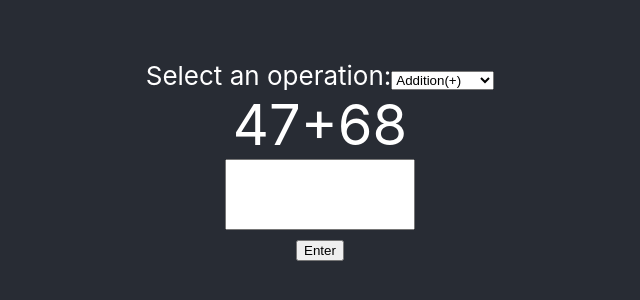
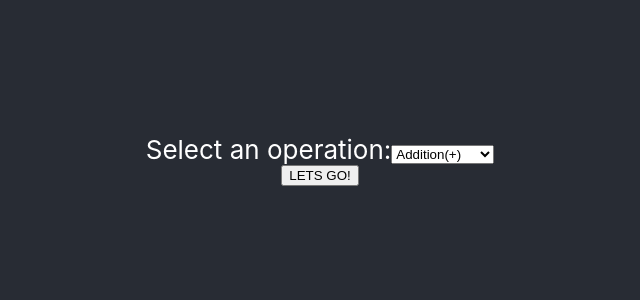
Before and after one commit to hannahcerezo/MathEquationGenerator, a React (Create React App) app: page / in a window 1280 px wide. Shown: the part 160-460 px from the top of the page, without its empty margins (320-960 px from the left). Built offline with nearby package versions, Linux system fonts and the light colour scheme.

Commit message:
made Lets Go button. added styling to hide it while equations are being populated

```diff
--- a/src/App.js
+++ b/src/App.js
@@ -1,4 +1,3 @@
-
 import './App.css';
 import SelectOperator from './SelectOperator';
 import { useState } from 'react';
@@ -16,6 +15,7 @@ function App() {
 
   const handleStart = () => {
     setShow(true);
+    document.querySelector('.start').style.display = 'none';
   }
 
   const handleEnter = () => {
@@ -26,8 +26,6 @@ function App() {
       tempEqAns = eqVals.firstVal - eqVals.secondVal;
     }
 
-    console.log(userAns);
-    console.log(tempEqAns);
     if (tempEqAns === userAns) {
 
       setIsCorrect(true);
@@ -49,12 +47,14 @@ function App() {
       </header>
       <div className="eq-generator">
         <SelectOperator selectOperator={setOperator} />
-        <div className="eq">
-          <Equation operator={operator} setEq={eqVals} />
-          <UserAnswer setUserAns={setUserAns} /> {isCorrect && '✅'} {isIncorrect && '❌'}
-          <button onClick={handleEnter}>Enter</button>
-        </div>
-
+        <button className="start" onClick={handleStart}>LETS GO!</button>
+        {show &&
+          <div className="eq">
+            <Equation operator={operator} setEq={eqVals} />
+            <UserAnswer setUserAns={setUserAns} /> {isCorrect && '✅'} {isIncorrect && '❌'}
+            <button onClick={handleEnter}>Enter</button>
+          </div>
+        }
       </div>
     </div>
   );
--- a/src/DisplayEquation.js
+++ b/src/DisplayEquation.js
@@ -1,12 +1,10 @@
 import React from "react";
-import Check from "./Check";
 
 const DisplayEquation = (props) => {
 
   return (
     <div className="display-eq">
       {props.firstVal}{props.operator}{props.secondVal}
-
     </div>
   )
 }
```
Also changed, not shown: src/Equation.js (+2 -16 lines).
